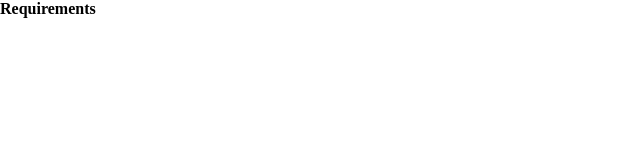
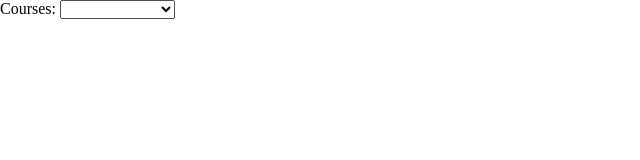
Before and after one commit to JumboCode/TUPIT, a Next.js app in the folder frontend/: page /class in a window 1280 px wide. Shown: the top 160 px of the page, without its empty margins (0-640 px from the left). Built offline with nearby package versions, Linux system fonts and the light colour scheme.

Commit message:
Add Requirement, Search components

```diff
--- a/frontend/src/pages/class/index.jsx
+++ b/frontend/src/pages/class/index.jsx
@@ -3,26 +3,73 @@ import React, { Component } from 'react';
 // TODO: Implement Search and Requirement component.
 // I think we will implement a box and click component as util to pass in text.
 
-class Search extends Component {
-    constructor(props) {
-        super(props);
-    }
-}
+// Semester: [2021, 2022]
+// Class: [Comp15, Latin 2]
+// Output: Comp11 -> Comp15
+// Latin 1 -> Latin 2
 
 class Requirement extends Component {
     constructor(props) {
         super(props);
         this.state = {
-            //TODO: Implement fetch to grab the requirements for a course
-            //and display it
-            requirement: ["COMP11", "COMP15", "COMP160"]
+            requirement: {
+                "COMP15": ["COMP11", "COMP160"],
+                "LATIN3": ["LATIN1", "LATIN2"]
+            }
+        };
+    }
+
+    /**
+     * Map course requirement as a list.
+     */
+    renderRequirement() {
+        if (!this.state.requirement.hasOwnProperty(this.props.course)) {
+            throw "Course is not defined. Please check Search component dropdown.";
         }
+        const requirement = this.state.requirement[this.props.course].map(
+            (course) => (
+                <li key={course}>{ course }</li>
+            )
+        );
+        return requirement;
+    }
+
+    render() {
+        return (
+            <div>
+                <ul>
+                    { this.renderRequirement() }
+                </ul>
+            </div>
+        );
+    }
+}
+
+class Search extends Component {
+    constructor(props) {
+        super(props);
+    }
+
+    /**
+     * The value of the selected course is passed to Class to render the
+     * requirements.
+     *
+     * @param {object} event Event handler when a course is selected.
+     */
+    searchCourse = (event) => {
+        this.props.searchCourse(event.target.value);
+        event.preventDefault();
     }
 
     render() {
         return (
             <section>
-                <h1>Requirements</h1>
+                <label htmlFor="courses">Courses: </label>
+                <select name="courses" id="courses" defaultValue="" onChange={this.searchCourse}>
+                    <option value="" disabled></option>
+                    <option value="COMP15">Data Structures</option>
+                    <option value="LATIN3">Latin 3</option>
+                </select>
             </section>
         );
     }
@@ -31,12 +78,28 @@ class Requirement extends Component {
 export default class Class extends Component {
     constructor(props) {
         super(props);
+        this.state = {
+            course: null
+        };
+    }
+
+    /**
+     * @param {string} course Course is passed up from Search component.
+     */
+    searchCourse = (course) => {
+        this.setState({course: course})
     }
 
     render() {
+        let requirement;
+        if (this.state.course) {
+            requirement = < Requirement course={this.state.course} />;
+        }
+
         return (
             <main>
-                < Requirement />
+                < Search searchCourse={this.searchCourse} />
+                { requirement }
             </main>
         );
     }
```
